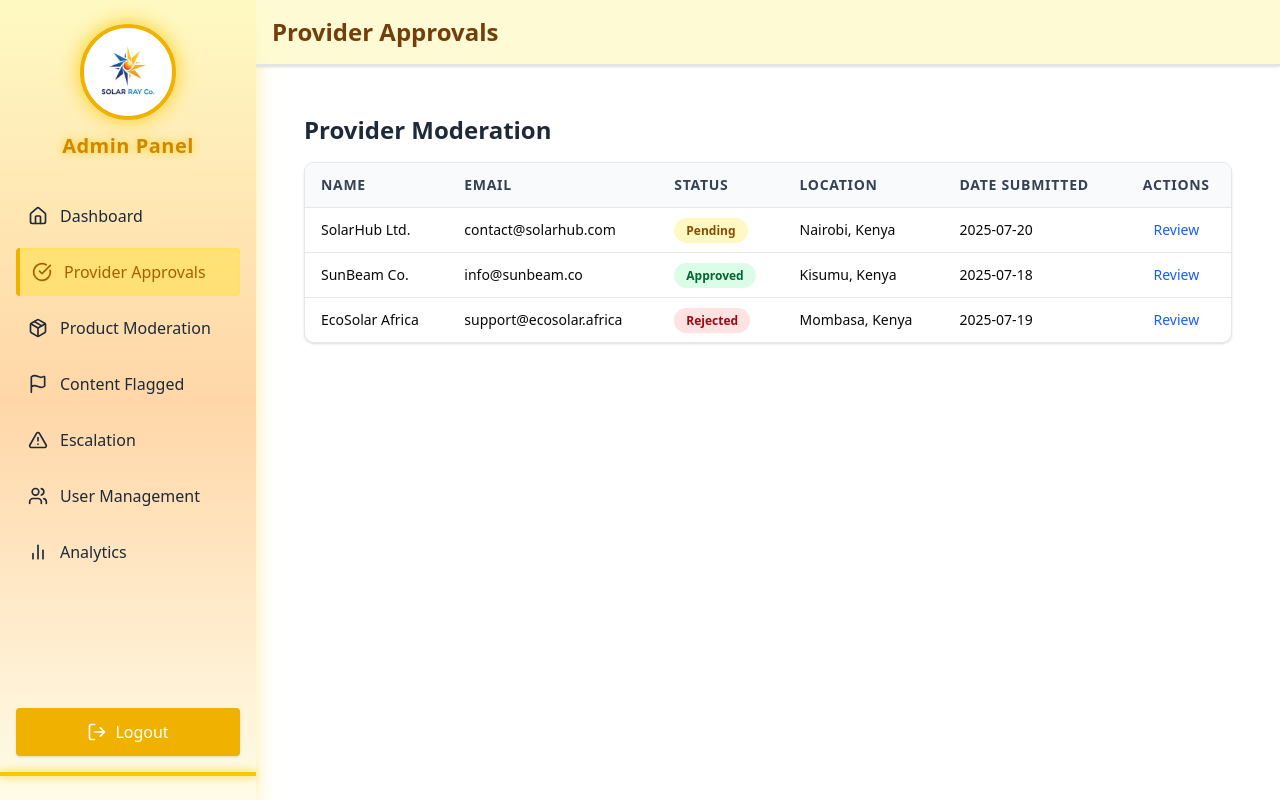
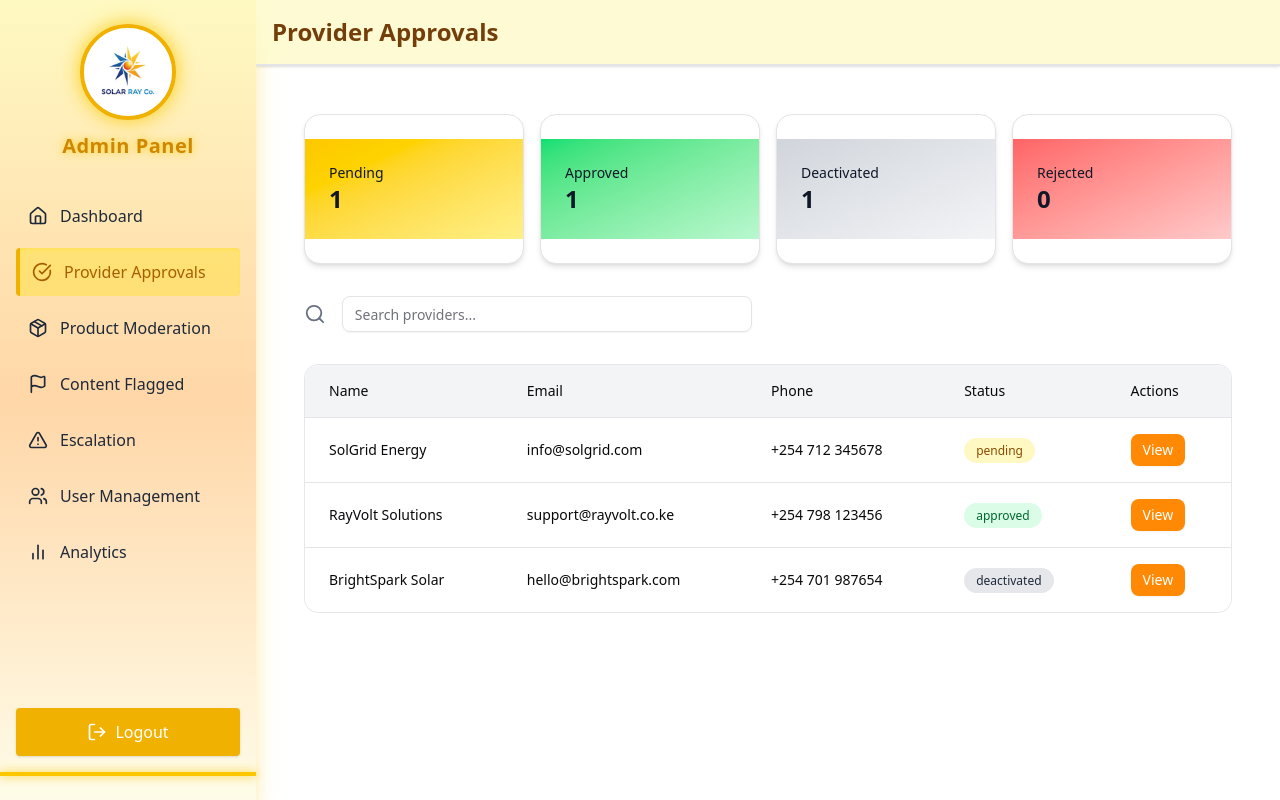
Before and after one commit to Michael-Munga/Ray-Solar-Solutions-Frontend, a React (Vite) app: page /providers in a window 1280 px wide. Built offline with nearby package versions, Linux system fonts and the light colour scheme.

Commit message:
simplify provider status modal, fix dropdown UI and maintain solar theme

```diff
--- a/src/pages/admin/ProviderApproval.jsx
+++ b/src/pages/admin/ProviderApproval.jsx
@@ -1,110 +1,130 @@
-import React, { useState } from 'react';
-import { motion } from 'framer-motion';
+import React, { useState } from "react";
+import { motion } from "framer-motion";
+import { Card, CardContent } from "@/components/ui/card";
+import { Button } from "@/components/ui/button";
+import { Input } from "@/components/ui/input";
+import { Search } from "lucide-react";
 
 const providers = [
   {
     id: 1,
-    name: 'SolarHub Ltd.',
-    email: 'contact@solarhub.com',
-    status: 'Pending',
-    location: 'Nairobi, Kenya',
-    dateSubmitted: '2025-07-20',
+    name: "SolGrid Energy",
+    email: "info@solgrid.com",
+    phone: "+254 712 345678",
+    status: "pending",
   },
   {
     id: 2,
-    name: 'SunBeam Co.',
-    email: 'info@sunbeam.co',
-    status: 'Approved',
-    location: 'Kisumu, Kenya',
-    dateSubmitted: '2025-07-18',
+    name: "RayVolt Solutions",
+    email: "support@rayvolt.co.ke",
+    phone: "+254 798 123456",
+    status: "approved",
   },
   {
     id: 3,
-    name: 'EcoSolar Africa',
-    email: 'support@ecosolar.africa',
-    status: 'Rejected',
-    location: 'Mombasa, Kenya',
-    dateSubmitted: '2025-07-19',
+    name: "BrightSpark Solar",
+    email: "hello@brightspark.com",
+    phone: "+254 701 987654",
+    status: "deactivated",
   },
 ];
 
 const statusColors = {
-  Pending: 'bg-yellow-100 text-yellow-800',
-  Approved: 'bg-green-100 text-green-800',
-  Rejected: 'bg-red-100 text-red-800',
-  Deactivated: 'bg-gray-200 text-gray-600',
+  pending: "bg-yellow-100 text-yellow-800",
+  approved: "bg-green-100 text-green-800",
+  rejected: "bg-red-100 text-red-800",
+  deactivated: "bg-gray-200 text-gray-800",
 };
 
 export default function ProviderApproval() {
+  const [search, setSearch] = useState("");
   const [selectedProvider, setSelectedProvider] = useState(null);
   const [modalOpen, setModalOpen] = useState(false);
-  const [reason, setReason] = useState('');
 
-  const openModal = (provider) => {
-    setSelectedProvider(provider);
-    setModalOpen(true);
-  };
-
-  const closeModal = () => {
-    setSelectedProvider(null);
-    setReason('');
+  const handleAction = (status) => {
+    if (!selectedProvider) return;
+    selectedProvider.status = status;
     setModalOpen(false);
   };
 
-  const handleAction = (action) => {
-    console.log(`${action} provider ID ${selectedProvider?.id} for reason: ${reason}`);
-    closeModal();
-  };
+  const filteredProviders = providers.filter((p) =>
+    p.name.toLowerCase().includes(search.toLowerCase())
+  );
 
   return (
-    <div className="p-6">
-      <motion.h2
-        className="text-2xl font-semibold mb-4 text-gray-800"
-        initial={{ opacity: 0, y: -10 }}
-        animate={{ opacity: 1, y: 0 }}
-        transition={{ duration: 0.4 }}
-      >
-        Provider Moderation
-      </motion.h2>
+    <div className="p-6 space-y-8">
+      {/* Stat Cards */}
+      <div className="grid grid-cols-1 sm:grid-cols-2 md:grid-cols-4 gap-4">
+        {[
+          { label: "Pending", count: 1, color: "from-yellow-400 to-yellow-200" },
+          { label: "Approved", count: 1, color: "from-green-400 to-green-200" },
+          { label: "Deactivated", count: 1, color: "from-gray-300 to-gray-100" },
+          { label: "Rejected", count: 0, color: "from-red-400 to-red-200" },
+        ].map((stat, i) => (
+          <motion.div
+            key={i}
+            initial={{ opacity: 0, y: 10 }}
+            animate={{ opacity: 1, y: 0 }}
+            transition={{ delay: i * 0.1 }}
+          >
+            <Card className="rounded-2xl shadow-md overflow-hidden">
+              <CardContent
+                className={`bg-gradient-to-br ${stat.color} text-gray-900 p-6`}
+              >
+                <p className="text-sm font-medium">{stat.label}</p>
+                <p className="text-2xl font-bold">{stat.count}</p>
+              </CardContent>
+            </Card>
+          </motion.div>
+        ))}
+      </div>
 
-      <div className="overflow-x-auto bg-white shadow rounded-lg border border-gray-200">
-        <table className="min-w-full table-auto text-sm text-left">
-          <thead className="bg-slate-50">
-            <tr className="text-gray-700 uppercase tracking-wider">
-              <th className="px-4 py-3">Name</th>
-              <th className="px-4 py-3">Email</th>
-              <th className="px-4 py-3">Status</th>
-              <th className="px-4 py-3">Location</th>
-              <th className="px-4 py-3">Date Submitted</th>
-              <th className="px-4 py-3 text-center">Actions</th>
+      {/* Search Input */}
+      <div className="flex items-center gap-4 max-w-md">
+        <Search className="text-gray-500" />
+        <Input
+          placeholder="Search providers..."
+          value={search}
+          onChange={(e) => setSearch(e.target.value)}
+        />
+      </div>
+
+      {/* Provider Table */}
+      <div className="overflow-auto rounded-xl border border-gray-200">
+        <table className="min-w-full text-sm text-left bg-white rounded-xl overflow-hidden">
+          <thead className="bg-gray-100">
+            <tr>
+              <th className="px-6 py-4 font-medium">Name</th>
+              <th className="px-6 py-4 font-medium">Email</th>
+              <th className="px-6 py-4 font-medium">Phone</th>
+              <th className="px-6 py-4 font-medium">Status</th>
+              <th className="px-6 py-4 font-medium">Actions</th>
             </tr>
           </thead>
           <tbody>
-            {providers.map((provider) => (
-              <tr
-                key={provider.id}
-                className="hover:bg-gray-50 transition border-t border-gray-200"
-              >
-                <td className="px-4 py-3 font-medium">{provider.name}</td>
-                <td className="px-4 py-3">{provider.email}</td>
-                <td className="px-4 py-3">
+            {filteredProviders.map((provider) => (
+              <tr key={provider.id} className="border-t hover:bg-gray-50">
+                <td className="px-6 py-4">{provider.name}</td>
+                <td className="px-6 py-4">{provider.email}</td>
+                <td className="px-6 py-4">{provider.phone}</td>
+                <td className="px-6 py-4">
                   <span
-                    className={`px-3 py-1 text-xs font-semibold rounded-full ${
-                      statusColors[provider.status] || 'bg-gray-100 text-gray-700'
-                    }`}
+                    className={`px-3 py-1 rounded-full text-xs font-medium ${statusColors[provider.status]}`}
                   >
                     {provider.status}
                   </span>
                 </td>
-                <td className="px-4 py-3">{provider.location}</td>
-                <td className="px-4 py-3">{provider.dateSubmitted}</td>
-                <td className="px-4 py-3 text-center">
-                  <button
-                    onClick={() => openModal(provider)}
-                    className="text-blue-600 hover:underline text-sm"
+                <td className="px-6 py-4">
+                  <Button
+                    onClick={() => {
+                      setSelectedProvider(provider);
+                      setModalOpen(true);
+                    }}
+                    size="sm"
+                    className="bg-orange-400 hover:bg-orange-500 text-white"
                   >
-                    Review
-                  </button>
+                    View
+                  </Button>
                 </td>
               </tr>
             ))}
@@ -112,47 +132,42 @@ export default function ProviderApproval() {
         </table>
       </div>
 
+      {/* Modal */}
       {modalOpen && selectedProvider && (
-        <div className="fixed inset-0 z-50 flex items-center justify-center bg-black/50 px-4">
-          <div className="bg-white w-full max-w-md p-6 rounded-xl shadow-lg space-y-4">
-            <h3 className="text-lg font-semibold text-gray-800">
-              Review Provider: {selectedProvider.name}
-            </h3>
-            <p className="text-sm text-gray-600 mb-2">
-              Choose an action and provide a reason below:
+        <div className="fixed inset-0 bg-black bg-opacity-40 backdrop-blur-sm flex justify-center items-center z-50">
+          <div className="bg-white rounded-xl shadow-xl p-6 w-full max-w-md">
+            <h3 className="text-lg font-semibold mb-2">Provider: {selectedProvider.name}</h3>
+            <p className="text-sm text-gray-600 mb-6">
+              Email: {selectedProvider.email} <br />
+              Phone: {selectedProvider.phone}
             </p>
-            <textarea
-              value={reason}
-              onChange={(e) => setReason(e.target.value)}
-              placeholder="Write a reason here..."
-              className="w-full p-3 border rounded-md text-sm focus:outline-none focus:ring-2 focus:ring-yellow-400"
-              rows={3}
-            />
-            <div className="flex justify-end space-x-3 pt-2">
-              <button
-                onClick={() => handleAction('Approved')}
-                className="px-4 py-2 text-sm font-medium bg-green-600 text-white rounded hover:bg-green-700 transition"
+            <div className="flex justify-end gap-3">
+              <Button
+                variant="outline"
+                onClick={() => setModalOpen(false)}
+                className="rounded-lg border-gray-300"
+              >
+                Cancel
+              </Button>
+              <Button
+                variant="destructive"
+                onClick={() => handleAction("rejected")}
+                className="rounded-lg"
+              >
+                Reject
+              </Button>
+              <Button
+                className="bg-gray-400 hover:bg-gray-500 text-white rounded-lg"
+                onClick={() => handleAction("deactivated")}
+              >
+                Deactivate
+              </Button>
+              <Button
+                className="bg-green-600 hover:bg-green-700 text-white rounded-lg"
+                onClick={() => handleAction("approved")}
               >
                 Approve
-              </button>
-              <button
-                onClick={() => handleAction('Deactivated')}
-                className="px-4 py-2 text-sm font-medium bg-gray-500 text-white rounded hover:bg-gray-600 transition"
-              >
-                Deactivate
-              </button>
-              <button
-                onClick={() => handleAction('Rejected')}
-                className="px-4 py-2 text-sm font-medium bg-red-600 text-white rounded hover:bg-red-700 transition"
-              >
-                Reject
-              </button>
-              <button
-                onClick={closeModal}
-                className="px-4 py-2 text-sm font-medium bg-slate-200 text-gray-700 rounded hover:bg-slate-300 transition"
-              >
-                Cancel
-              </button>
+              </Button>
             </div>
           </div>
         </div>
```
